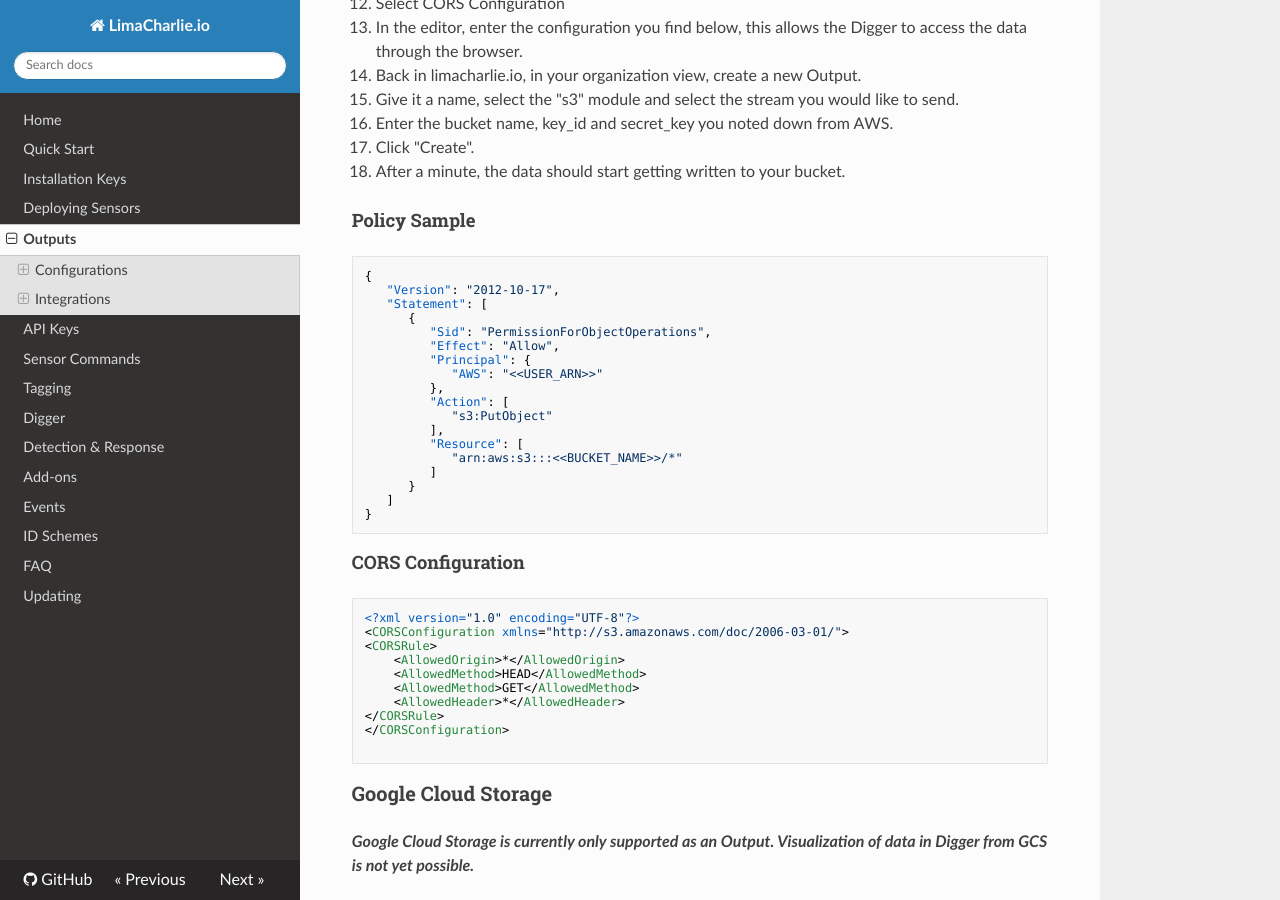
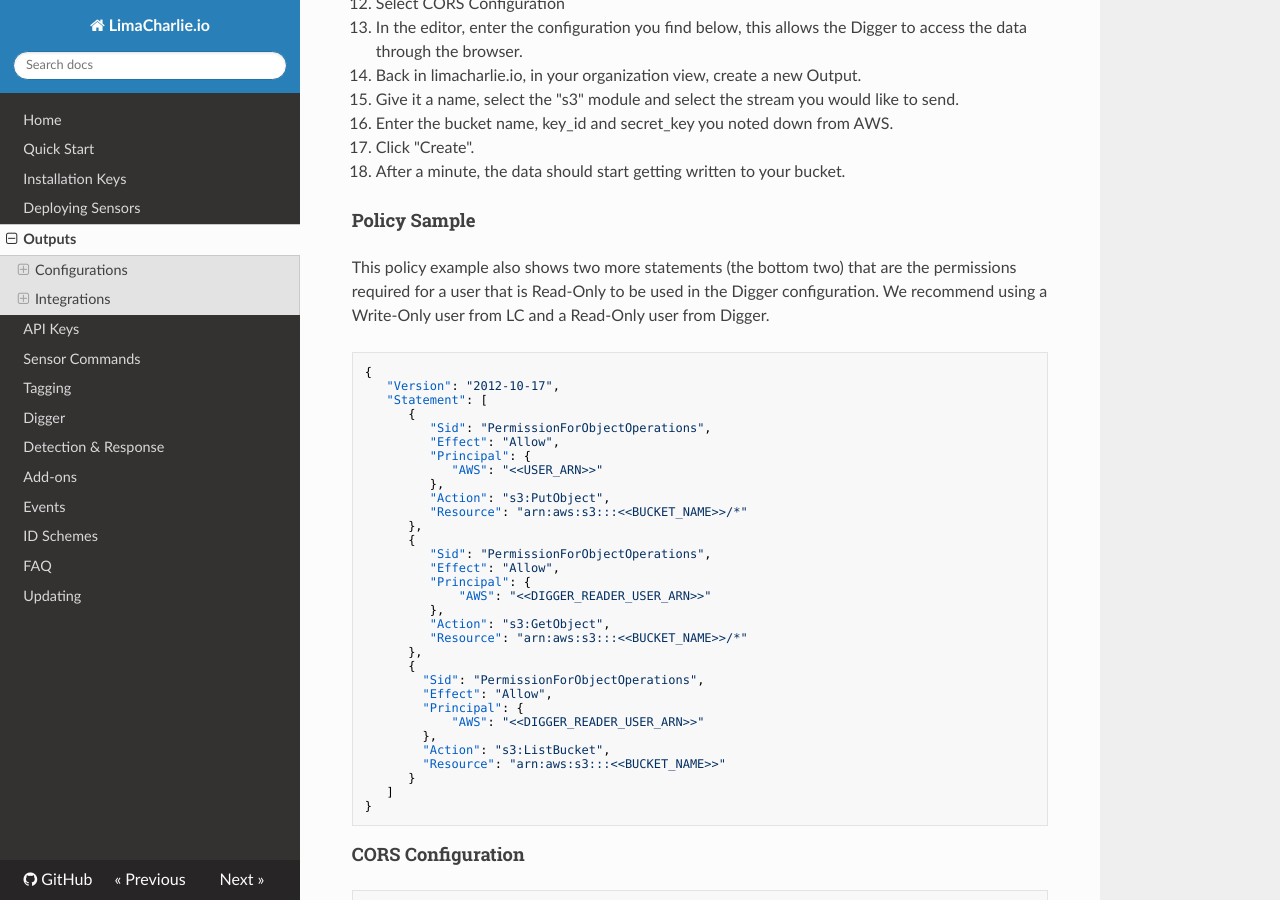
Before and after one commit to refractionPOINT/lce_doc, an MkDocs documentation site: the page built from docs/outputs.md, in a window 1280 px wide and 900 px high, scrolled down 5428 px. Built offline with MkDocs 1.6.1, drawn with Linux system fonts in a browser that asks for light colours; nearby versions of some CDN libraries; old or Windows-style settings are respelled for this version of MkDocs.

Commit message:
Adding blurb about Read user for Digger to S3 policy.

````diff
--- a/docs/outputs.md
+++ b/docs/outputs.md
@@ -190,6 +190,10 @@ It is recommended you enable `is_indexing` and `is_compression`.
 1. After a minute, the data should start getting written to your bucket.
 
 #### Policy Sample
+This policy example also shows two more statements (the bottom two) that are the permissions required for a user that
+is Read-Only to be used in the Digger configuration. We recommend using a Write-Only user from LC and a Read-Only user
+from Digger.
+
 ```json
 {
    "Version": "2012-10-17",
@@ -200,12 +204,26 @@ It is recommended you enable `is_indexing` and `is_compression`.
          "Principal": {
             "AWS": "<<USER_ARN>>"
          },
-         "Action": [
-            "s3:PutObject"
-         ],
-         "Resource": [
-            "arn:aws:s3:::<<BUCKET_NAME>>/*"
-         ]
+         "Action": "s3:PutObject",
+         "Resource": "arn:aws:s3:::<<BUCKET_NAME>>/*"
+      },
+      {
+         "Sid": "PermissionForObjectOperations",
+         "Effect": "Allow",
+         "Principal": {
+             "AWS": "<<DIGGER_READER_USER_ARN>>"
+         },
+         "Action": "s3:GetObject",
+         "Resource": "arn:aws:s3:::<<BUCKET_NAME>>/*"
+      },
+      {
+        "Sid": "PermissionForObjectOperations",
+        "Effect": "Allow",
+        "Principal": {
+            "AWS": "<<DIGGER_READER_USER_ARN>>"
+        },
+        "Action": "s3:ListBucket",
+        "Resource": "arn:aws:s3:::<<BUCKET_NAME>>"
       }
    ]
 }
````
